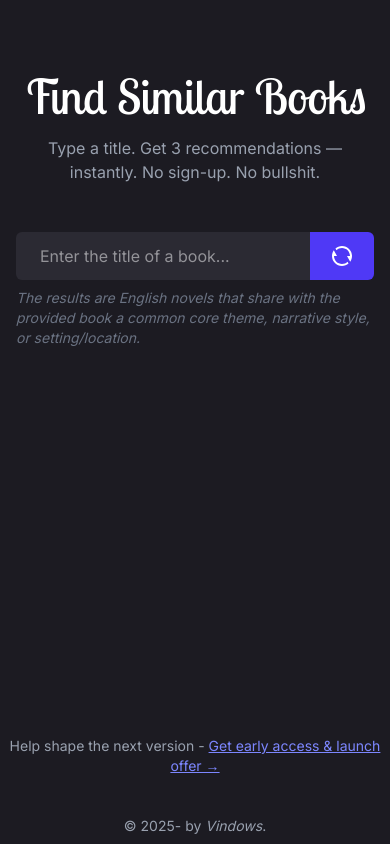
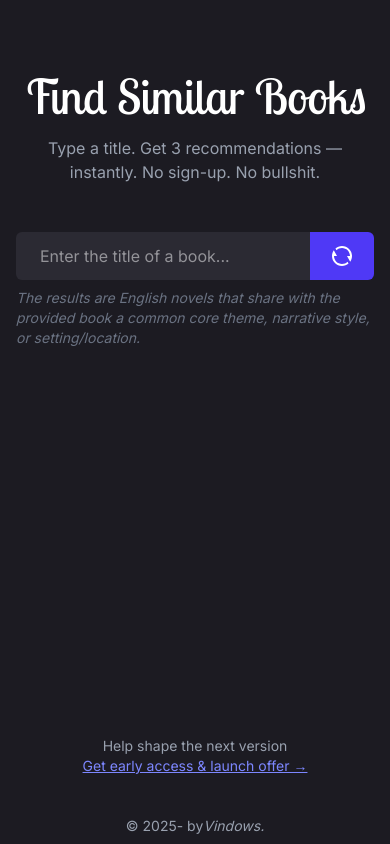
Before and after one commit to vin-dow-s/SimilarBooks, a Next.js app: page / in a window 390 px wide. Built offline with nearby package versions, Linux system fonts and the light colour scheme.

Commit message:
Fixed layout + responsive + skeletons + Footer

```diff
--- a/src/app/globals.css
+++ b/src/app/globals.css
@@ -1,4 +1,9 @@
 @import 'tailwindcss';
+
+html {
+    height: 100%;
+    min-height: 100dvh;
+}
 
 body {
     margin: 0;
--- a/src/app/join/page.tsx
+++ b/src/app/join/page.tsx
@@ -1,3 +1,4 @@
+import Link from 'next/link'
 import Script from 'next/script'
 
 export const metadata = {
@@ -8,32 +9,39 @@ export const metadata = {
 
 const JoinPage = () => {
     return (
-        <div className="flex min-h-screen flex-col items-center justify-center px-4 py-16">
-            <h1 className="mb-8 text-center text-4xl font-bold">
-                📚 Help shape the perfect AI-powered book recommendation tool
+        <main className="flex flex-1 flex-col items-center justify-center px-4 py-16">
+            <h1 className="mb-8 text-center text-4xl font-bold max-sm:text-3xl">
+                📚 Shape the perfect AI-powered book recommendation tool
             </h1>
             <div className="mb-16 flex flex-col gap-2 text-left">
-                <p className="text-left text-lg text-gray-400">
+                <p className="text-left text-base text-gray-400 sm:text-lg">
                     🔍 Tell us what would make it truly game-changing
                 </p>
-                <p className="text-left text-lg text-gray-400">
+                <p className="text-left text-base text-gray-400 sm:text-lg">
                     🚀 Get exclusive early access & launch offer
                 </p>
             </div>
+            <div className="w-full max-w-xl">
                 <iframe
                     title="Join the Similar Books Waitlist"
                     aria-label="Similar Books Waitlist Form"
                     data-tally-src="https://tally.so/embed/mJovp4?alignLeft=1&hideTitle=1&transparentBackground=1&dynamicHeight=1&theme=dark"
                     loading="lazy"
                     width="100%"
-                height="300"
-                className="w-full max-w-xl"
+                    height="500px"
+                    className="w-full"
                 ></iframe>
+            </div>
+            <div className="mt-16 flex flex-col items-center justify-center">
+                <Link href="/" className="text-sm text-gray-300">
+                    ← Back to the app
+                </Link>
+            </div>
             <Script
                 src="https://tally.so/widgets/embed.js"
                 strategy="lazyOnload"
             />
-        </div>
+        </main>
     )
 }
 
--- a/src/app/layout.tsx
+++ b/src/app/layout.tsx
@@ -1,3 +1,4 @@
+import Footer from '@/components/Footer'
 import { cn } from '@/lib/utils'
 import { Analytics } from '@vercel/analytics/react'
 import type { Metadata, Viewport } from 'next'
@@ -60,9 +61,10 @@ export default function RootLayout({
             lang="en"
             className={cn(inter.variable, lobster.variable, 'h-dvh')}
         >
-            <body className="antialiased">
+            <body className="flex min-h-dvh flex-col antialiased">
                 {children}
                 <Analytics />
+                <Footer />
             </body>
         </html>
     )
--- a/src/app/page.tsx
+++ b/src/app/page.tsx
@@ -2,22 +2,16 @@ import SearchInterface from '@/components/SearchInterface'
 
 const Home = () => {
     return (
-        <main className="flex min-h-dvh flex-col items-center justify-between">
+        <main className="flex min-h-full w-full flex-1 flex-col items-center justify-between">
             <SearchInterface />
-            <div className="flex flex-col items-center justify-center gap-8">
-                <p className="text-center text-sm text-gray-400">
-                    Help shape the next version -{' '}
+            <div className="mb-10 flex w-full items-center justify-center">
+                <p className="flex flex-col justify-center text-center text-sm text-gray-400 md:flex-row">
+                    Help shape the next version
+                    <span className="mx-1 max-md:hidden"> - </span>
                     <a href="/join" className="text-indigo-400 underline">
                         Get early access & launch offer →
                     </a>
                 </p>
-                <footer className="my-2 text-sm text-gray-400">
-                    © 2025- by{' '}
-                    <a href="mailto:vincent@vindows.dev" className="italic">
-                        Vindows
-                    </a>
-                    .
-                </footer>
             </div>
         </main>
     )
--- /dev/null
+++ b/src/components/Footer.tsx
@@ -0,0 +1,12 @@
+const Footer = () => {
+    return (
+        <footer className="mb-2 flex items-center justify-center text-sm text-gray-400">
+            © 2025- by{' '}
+            <a href="mailto:vincent@vindows.dev" className="italic">
+                Vindows.
+            </a>
+        </footer>
+    )
+}
+
+export default Footer
--- a/src/components/LoadingSkeleton.tsx
+++ b/src/components/LoadingSkeleton.tsx
@@ -2,27 +2,23 @@ import Skeleton from '@/components/ui/Skeleton'
 
 const LoadingSkeleton = () => {
     return (
-        <div className="mt-8 mb-20 w-full max-w-6xl">
-            <ul className="-mx-2 flex list-none flex-wrap">
+        <div className="mt-4 mb-6 w-full max-w-[1500px]">
+            <ul className="flex list-none justify-center max-sm:flex-wrap">
                 {Array.from({ length: 3 }, (_, index) => (
                     <li
                         key={index}
-                        className="flex w-full flex-col items-center p-2 max-sm:mb-16 md:w-1/3"
+                        className="flex w-full flex-col items-center gap-2 p-8 max-sm:mb-16 md:w-1/3"
                     >
                         <Skeleton className="mb-4 h-48 w-32" />
-                        <Skeleton className="mt-2 mb-2 h-6 w-40 text-center" />
-                        <Skeleton className="mb-6 h-3 w-12" />
+                        <Skeleton className="mb-2 h-8 w-44 text-center" />
+                        <Skeleton className="mb-6 h-4 w-16" />
 
                         <div className="flex flex-col items-start space-y-1">
-                            <Skeleton className="h-3 w-80" />
-                            <Skeleton className="h-3 w-72" />
-                            <Skeleton className="h-3 w-64" />
-                            <Skeleton className="h-3 w-80" />
-                            <Skeleton className="h-3 w-72" />
-                            <Skeleton className="h-3 w-72" />
-                            <Skeleton className="h-3 w-48" />
-                            <Skeleton className="h-3 w-64" />
-                            <Skeleton className="h-3 w-64" />
+                            <Skeleton className="h-3 w-md max-sm:w-72" />
+                            <Skeleton className="h-3 w-96 max-sm:w-64" />
+                            <Skeleton className="h-3 w-72 max-sm:w-56" />
+                            <Skeleton className="h-3 w-80 max-sm:w-72" />
+                            <Skeleton className="h-3 w-80 max-sm:w-72" />
                         </div>
                     </li>
                 ))}
--- a/src/components/SearchInterface.tsx
+++ b/src/components/SearchInterface.tsx
@@ -28,10 +28,10 @@ export default function SearchInterface() {
 
     return (
         <div
-            className={`relative flex flex-col items-center ${
+            className={`relative flex w-full flex-col items-center ${
                 loadingSimilarBooks || similarBooks.length > 0
                     ? 'justify-center'
-                    : 'justify-start lg:justify-start lg:pt-44'
+                    : 'justify-start lg:justify-start lg:pt-24'
             } px-4 py-2 sm:px-6 lg:px-8`}
         >
             <h1 className="lobster mt-16 text-5xl font-bold text-white lg:text-6xl">
@@ -102,11 +102,15 @@ export default function SearchInterface() {
                 </p>
             </form>
 
-            {loadingSimilarBooks ? (
-                <LoadingSkeleton />
-            ) : (
-                similarBooks.length > 0 && <SimilarBooks books={similarBooks} />
-            )}
+            <div>
+                {loadingSimilarBooks ? (
+                    <LoadingSkeleton />
+                ) : (
+                    similarBooks.length > 0 && (
+                        <SimilarBooks books={similarBooks} />
+                    )
+                )}
+            </div>
         </div>
     )
 }
--- a/src/components/SimilarBooks.tsx
+++ b/src/components/SimilarBooks.tsx
@@ -14,7 +14,7 @@ const SimilarBooks = ({ books }: Props) => {
                 {books.map((book) => (
                     <li
                         key={book.id}
-                        className="flex w-full flex-col items-center gap-2 p-8 max-sm:mb-16 md:w-1/3"
+                        className="flex w-full flex-col items-center justify-center gap-2 p-8 max-sm:mb-16 md:w-1/3"
                     >
                         <a
                             href={book.volumeInfo?.infoLink}
@@ -45,7 +45,7 @@ const SimilarBooks = ({ books }: Props) => {
                                     </div>
                                 )}
                             </div>
-                            <div className="content-center text-center">
+                            <div className="w-full content-center text-center">
                                 <h3 className="mt-4 text-2xl font-semibold">
                                     {book.volumeInfo.title &&
                                     book.volumeInfo.title?.length > 30
```
Lines whose indentation alone changed are shown as unchanged.
